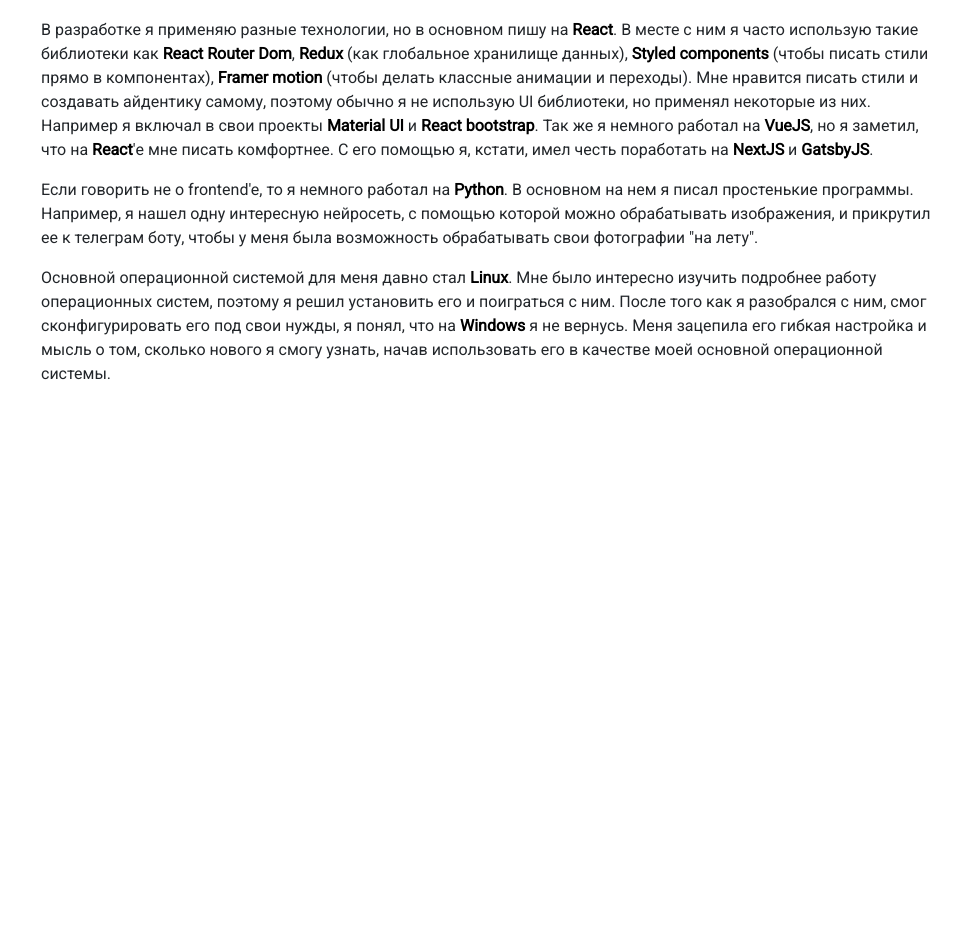
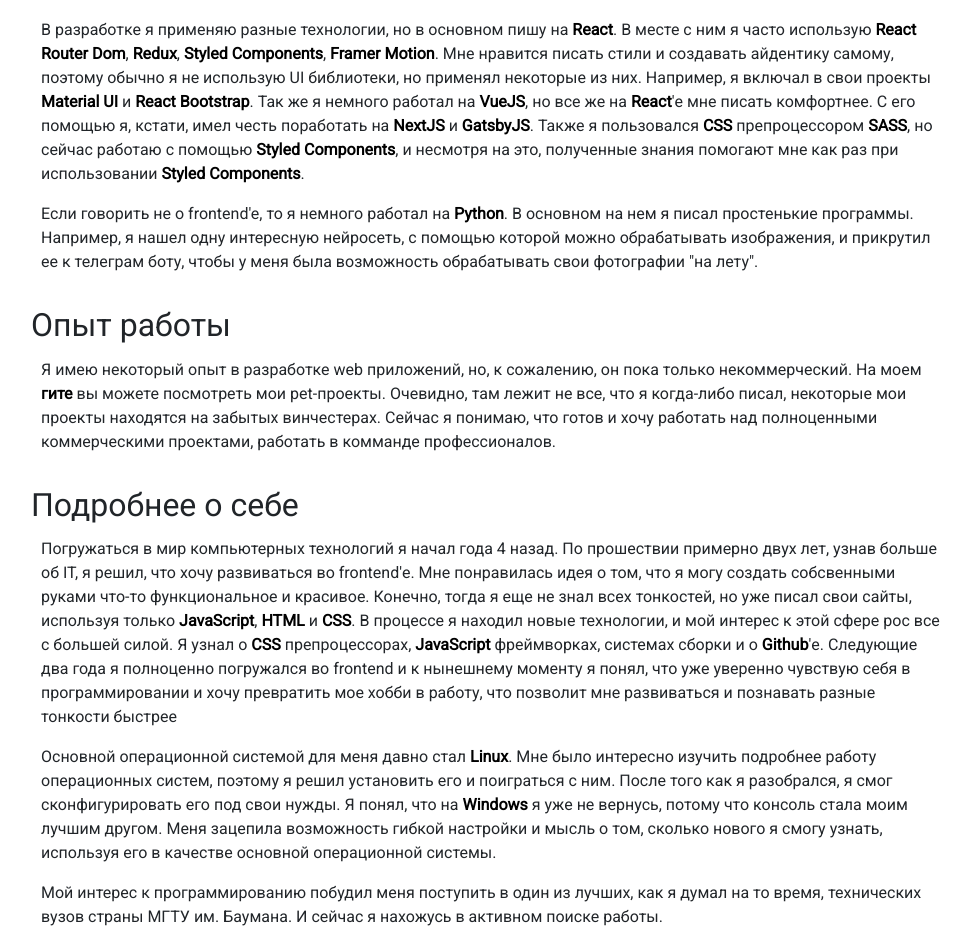
Before and after one commit to crawraps/gallery, a React (Create React App) app: page /about in a window 1280 px wide. Shown: the part 348-1292 px from the top of the page, without its empty margins (156-1127 px from the left). Before the commit the page ends 800 px from the top, so only its background shows below. Built offline with nearby package versions, Linux system fonts and the light colour scheme.

Commit message:
Finished about me page

```diff
--- a/src/pages/About.tsx
+++ b/src/pages/About.tsx
@@ -35,11 +35,11 @@
       url: 'https://react-redux.js.org/',
     },
     styled: {
-      name: 'Styled components',
+      name: 'Styled Components',
       url: 'https://styled-components.com/',
     },
     motion: {
-      name: 'Framer motion',
+      name: 'Framer Motion',
       url: 'https://www.framer.com/motion/',
     },
     mui: {
@@ -47,7 +47,7 @@
       url: 'https://mui.com',
     },
     bootstrap: {
-      name: 'React bootstrap',
+      name: 'React Bootstrap',
       url: 'https://react-bootstrap.github.io/',
     },
     vue: {
@@ -74,12 +74,36 @@
       name: 'Windows',
       url: 'https://www.microsoft.com/en-us/windows',
     },
+    github: {
+      name: 'Github',
+      url: 'https://github.com/',
+    },
+    html: {
+      name: 'HTML',
+      url: 'https://ru.wikipedia.org/wiki/HTML',
+    },
+    css: {
+      name: 'CSS',
+      url: 'https://en.wikipedia.org/wiki/CSS',
+    },
+    sass: {
+      name: 'SASS',
+      url: 'https://sass-lang.com/',
+    },
+    crawraps: {
+      name: 'гите',
+      url: 'https://github.com/crawraps',
+    },
   }
 
   const mainText = `Меня зовут Сайфуллоев Карим и я хочу стать полноценным frontend разработчиком. Я изучаю /js/ и пишу на нем около двух лет, а с недавнего времени (около полугода назад) перешел на /ts/ и, честно сказать, он мне нравится гораздо больше. Далее расскажу о своих навыках и опыте, а в конце немного подробнее о себе.`
-  const skillsTextP1 = `В разработке я применяю разные технологии, но в основном пишу на /react/. В месте с ним я часто использую такие библиотеки как /router/, /redux/ (как глобальное хранилище данных), /styled/ (чтобы писать стили прямо в компонентах), /motion/ (чтобы делать классные анимации и переходы). Мне нравится писать стили и создавать айдентику самому, поэтому обычно я не использую UI библиотеки, но применял некоторые из них. Например я включал в свои проекты /mui/ и /bootstrap/. Так же я немного работал на /vue/, но я заметил, что на /react/'е мне писать комфортнее. С его помощью я, кстати, имел честь поработать на /next/ и /gatsby/.`
+  const skillsTextP1 = `В разработке я применяю разные технологии, но в основном пишу на /react/. В месте с ним я часто использую /router/, /redux/, /styled/, /motion/. Мне нравится писать стили и создавать айдентику самому, поэтому обычно я не использую UI библиотеки, но применял некоторые из них. Например, я включал в свои проекты /mui/ и /bootstrap/. Так же я немного работал на /vue/, но все же на /react/'е мне писать комфортнее. С его помощью я, кстати, имел честь поработать на /next/ и /gatsby/. Также я пользовался /css/ препроцессором /sass/, но сейчас работаю с помощью /styled/, и несмотря на это, полученные знания помогают мне как раз при использовании /styled/.`
   const skillsTextP2 = `Если говорить не о frontend'e, то я немного работал на /python/. В основном на нем я писал простенькие программы. Например, я нашел одну интересную нейросеть, с помощью которой можно обрабатывать изображения, и прикрутил ее к телеграм боту, чтобы у меня была возможность обрабатывать свои фотографии "на лету".`
-  const skillsTextP3 = `Основной операционной системой для меня давно стал /linux/. Мне было интересно изучить подробнее работу операционных систем, поэтому я решил установить его и поиграться с ним. После того как я разобрался с ним, смог сконфигурировать его под свои нужды, я понял, что на /windows/ я не вернусь. Меня зацепила его гибкая настройка и мысль о том, сколько нового я смогу узнать, начав использовать его в качестве моей основной операционной системы.`
+  const experienceText = `Я имею некоторый опыт в разработке web приложений, но, к сожалению, он пока только некоммерческий. На моем /crawraps/ вы можете посмотреть мои pet-проекты. Очевидно, там лежит не все, что я когда-либо писал, некоторые мои проекты находятся на забытых винчестерах. Сейчас я понимаю, что готов и хочу работать над полноценными коммерческими проектами, работать в комманде профессионалов.`
+  const aboutTextP1 = `Погружаться в мир компьютерных технологий я начал года 4 назад. По прошествии примерно двух лет, узнав больше об IT, я решил, что хочу развиваться во frontend'е. Мне понравилась идея о том, что я могу создать собсвенными руками что-то функциональное и красивое. Конечно, тогда я еще не знал всех тонкостей, но уже писал свои сайты, используя только /js/, /html/ и /css/. В процессе я находил новые технологии, и мой интерес к этой сфере рос все с большей силой. Я узнал о /css/ препроцессорах, /js/ фреймворках, системах сборки и о /github/'е. Следующие два года я полноценно погружался во frontend и к нынешнему моменту я понял, что уже уверенно чувствую себя в программировании и хочу превратить мое хобби в работу, что позволит мне развиваться и познавать разные тонкости быстрее`
+  const aboutTextP2 = `Основной операционной системой для меня давно стал /linux/. Мне было интересно изучить подробнее работу операционных систем, поэтому я решил установить его и поиграться с ним. После того как я разобрался, я смог сконфигурировать его под свои нужды. Я понял, что на /windows/ я уже не вернусь, потому что консоль стала моим лучшим другом. Меня зацепила возможность гибкой настройки и мысль о том, сколько нового я смогу узнать, используя его в качестве основной операционной системы.`
+  const aboutTextP3 = `Мой интерес к программированию побудил меня поступить в один из лучших, как я думал на то время, технических вузов страны МГТУ им. Баумана. И сейчас я нахожусь в активном поиске работы.`
+  const aboutTextP4 = `Так что если вы дочитали до этого момента, то я осмелюсь предположить, что моя кандидатура вас заинтересовала, и так как вы потратили несколько минут на прочтение всей этой информации, я надеюсь, вы пригласите меня на собеседование или пришлете тестовое задание. Спасибо ♥`
 
   return (
     <StyledContainer>
@@ -94,7 +118,15 @@
           <Subtitle>Навыки</Subtitle>
           <Paragraph>{formatText(skillsTextP1, links)}</Paragraph>
           <Paragraph>{formatText(skillsTextP2, links)}</Paragraph>
-          <Paragraph>{formatText(skillsTextP3, links)}</Paragraph>
+
+          <Subtitle>Опыт работы</Subtitle>
+          <Paragraph>{formatText(experienceText, links)}</Paragraph>
+
+          <Subtitle>Подробнее о себе</Subtitle>
+          <Paragraph>{formatText(aboutTextP1, links)}</Paragraph>
+          <Paragraph>{formatText(aboutTextP2, links)}</Paragraph>
+          <Paragraph>{formatText(aboutTextP3, links)}</Paragraph>
+          <Paragraph>{formatText(aboutTextP4, links)}</Paragraph>
         </Col>
         <Col xs={1} />
       </Row>
```
